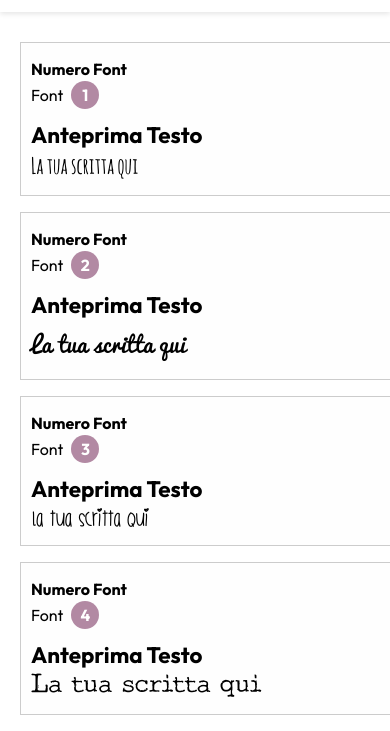
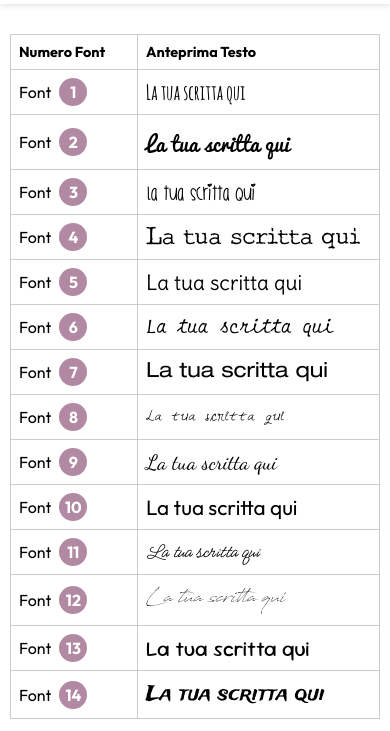
Before and after one commit to hndlbls/font-preview, a plain HTML site: page index.html in a window 390 px wide. Shown: the part 106-837 px from the top of the page. Drawn offline with Linux system fonts and the light colour scheme.

Commit message:
Update style.css

```diff
--- a/css/style.css
+++ b/css/style.css
@@ -1,65 +1,70 @@
+/* ========= @font-face (14 font) ========= */
 @font-face {
     font-family: 'Font1';
-    src: url('../fonts/Font%201.ttf') format('truetype');
+    src: url('../fonts/Font 1.ttf') format('truetype');
 }
 @font-face {
     font-family: 'Font2';
-    src: url('../fonts/Font%202.ttf') format('truetype');
+    src: url('../fonts/Font 2.ttf') format('truetype');
 }
 @font-face {
     font-family: 'Font3';
-    src: url('../fonts/Font%203.ttf') format('truetype');
+    src: url('../fonts/Font 3.ttf') format('truetype');
 }
 @font-face {
     font-family: 'Font4';
-    src: url('../fonts/Font%204.ttf') format('truetype');
+    src: url('../fonts/Font 4.ttf') format('truetype');
 }
 @font-face {
     font-family: 'Font5';
-    src: url('../fonts/Font%205.ttf') format('truetype');
+    src: url('../fonts/Font 5.ttf') format('truetype');
 }
 @font-face {
     font-family: 'Font6';
-    src: url('../fonts/Font%206.ttf') format('truetype');
+    src: url('../fonts/Font 6.ttf') format('truetype');
 }
 @font-face {
     font-family: 'Font7';
-    src: url('../fonts/Font%207.ttf') format('truetype');
+    src: url('../fonts/Font 7.ttf') format('truetype');
 }
 @font-face {
     font-family: 'Font8';
-    src: url('../fonts/Font%208.ttf') format('truetype');
+    src: url('../fonts/Font 8.ttf') format('truetype');
 }
 @font-face {
     font-family: 'Font9';
-    src: url('../fonts/Font%209.ttf') format('truetype');
+    src: url('../fonts/Font 9.ttf') format('truetype');
 }
 @font-face {
     font-family: 'Font10';
-    src: url('../fonts/Font%2010.ttf') format('truetype');
+    src: url('../fonts/Font 10.ttf') format('truetype');
 }
 @font-face {
     font-family: 'Font11';
-    src: url('../fonts/Font%2011.ttf') format('truetype');
+    src: url('../fonts/Font 11.ttf') format('truetype');
 }
 @font-face {
     font-family: 'Font12';
-    src: url('../fonts/Font%2012.otf') format('truetype');
+    src: url('../fonts/Font 12.otf') format('opentype');
 }
 @font-face {
     font-family: 'Font13';
-    src: url('../fonts/Font%2013.ttf') format('truetype');
+    src: url('../fonts/Font 13.ttf') format('truetype');
 }
 @font-face {
     font-family: 'Font14';
-    src: url('../fonts/Font%2014.ttf') format('truetype');
+    src: url('../fonts/Font 14.ttf') format('truetype');
 }
+
+/* ========= BASE / DESKTOP ========= */
 body {
     font-family: 'Font10', sans-serif;
     background-color: #ffffff;
     padding: 0;
     margin: 0;
 }
+
+/* Header sticky */
 .sticky-header {
     position: sticky;
     top: 0;
@@ -80,6 +85,8 @@ body {
     width: 100%;
     max-width: 600px;
 }
+
+/* Contenitore tabella */
 .table-container {
     padding: 0 20px;
     display: flex;
@@ -87,7 +94,7 @@ body {
 }
 table {
     width: 100%;
-    max-width: 1000px;
+    max-width: 1000px;          /* Limita la larghezza su desktop */
     border-collapse: collapse;
     margin-top: 30px;
     table-layout: fixed;
@@ -97,15 +104,22 @@ th, td {
     padding: 12px;
     text-align: left;
     vertical-align: middle;
+    font-family: 'Font10', sans-serif;   /* testi di servizio */
 }
-th.font-number-col, td:first-child {
-    width: 220px;
+th.font-number-col,
+td:first-child {
+    width: 220px;               /* colonna numeri fissa */
     white-space: nowrap;
 }
+
+/* Celle anteprima */
 .font-preview {
-    font-size: 1.8rem;
+    font-size: 1.8rem;          /* ~1.5x più grande */
     word-wrap: break-word;
+    font-family: inherit;       /* verrà impostato inline per ogni riga */
 }
+
+/* Stile "Font N" con numero cerchiato */
 .font-label {
     font-size: 1rem;
     display: flex;
@@ -115,7 +129,7 @@ th.font-number-col, td:first-child {
 .font-circle {
     display: inline-block;
     background-color: #b289a3;
-    color: white;
+    color: #ffffff;
     font-weight: bold;
     width: 28px;
     height: 28px;
@@ -125,59 +139,40 @@ th.font-number-col, td:first-child {
     font-size: 1rem;
 }
 
-/* Responsive */
+/* ========= MOBILE / TABLET ========= */
 @media screen and (max-width: 768px) {
     .sticky-header {
-        padding: 15px 20px;
+        padding: 12px 16px;
     }
-
     .sticky-header h1 {
-        font-size: 1.4rem;
+        font-size: 1.3rem;
     }
-
     .sticky-header label,
     .sticky-header input {
         font-size: 0.9rem;
+        max-width: 100%;
     }
 
-    table, thead, tbody, th, td, tr {
-        display: block;
-        width: 100%;
+    .table-container {
+        padding: 0 10px;
+        overflow-x: auto;       /* scroll orizzontale se strettissimo */
     }
 
-    thead {
-        display: none;
+    table {
+        max-width: 650px;       /* compattiamo la tabella */
     }
 
-    tr {
-        margin-bottom: 1rem;
-        border: 1px solid #ccc;
-        padding: 10px;
-        background: #fefefe;
+    th, td {
+        padding: 8px;
+        font-size: 0.9rem;
     }
 
-    td {
-        border: none;
-        padding: 6px 0;
-    }
-
-
-td::before {
-    font-family: 'Font10', sans-serif;
-
-        content: attr(data-label);
-        font-weight: bold;
-        display: block;
-        margin-bottom: 2px;
+    th.font-number-col,
+    td:first-child {
+        width: 110px;           /* colonna numeri più stretta su mobile */
     }
 
     .font-preview {
-        font-size: 1.4rem;
+        font-size: 1.3rem;
     }
 }
-
-@media screen and (max-width: 768px) {
-    td.font-preview::before {
-        font-family: 'Font10', sans-serif !important;
-    }
-}
```
